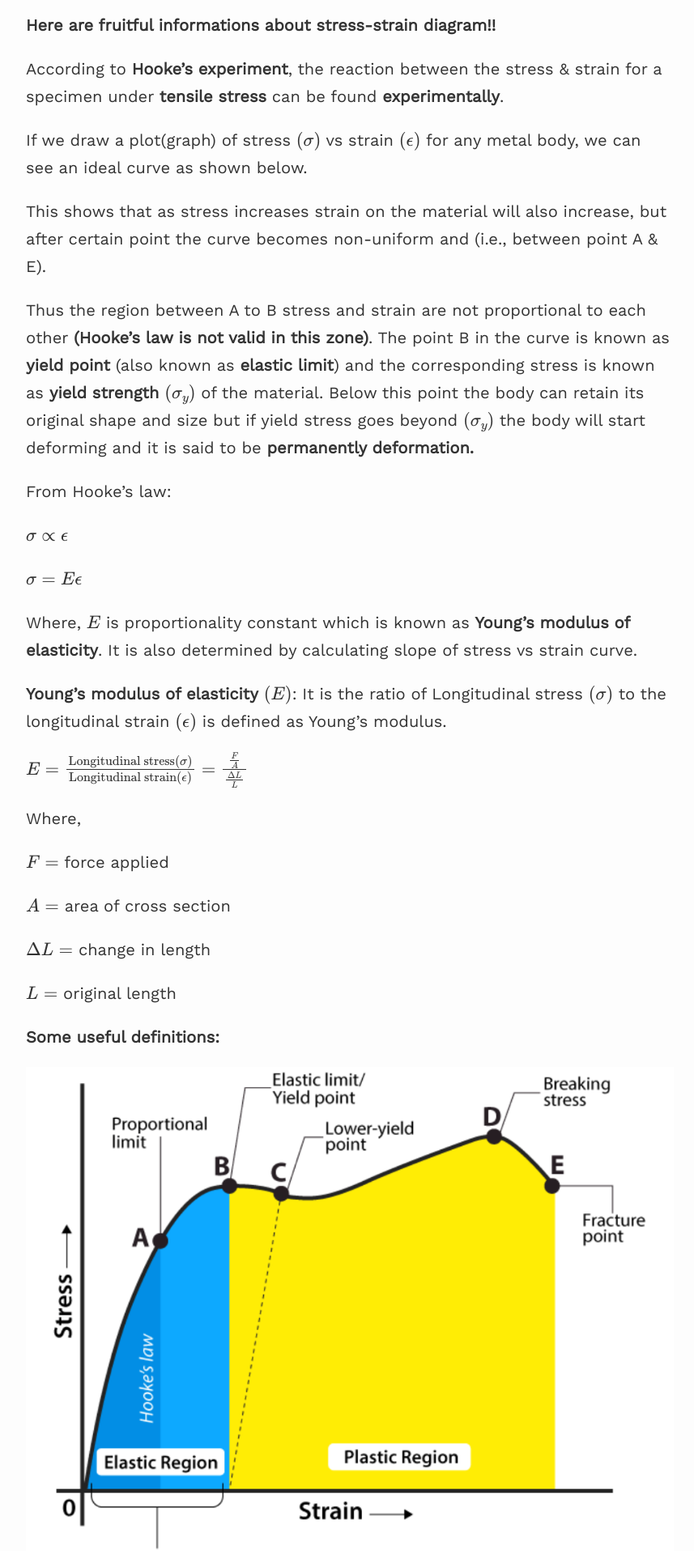
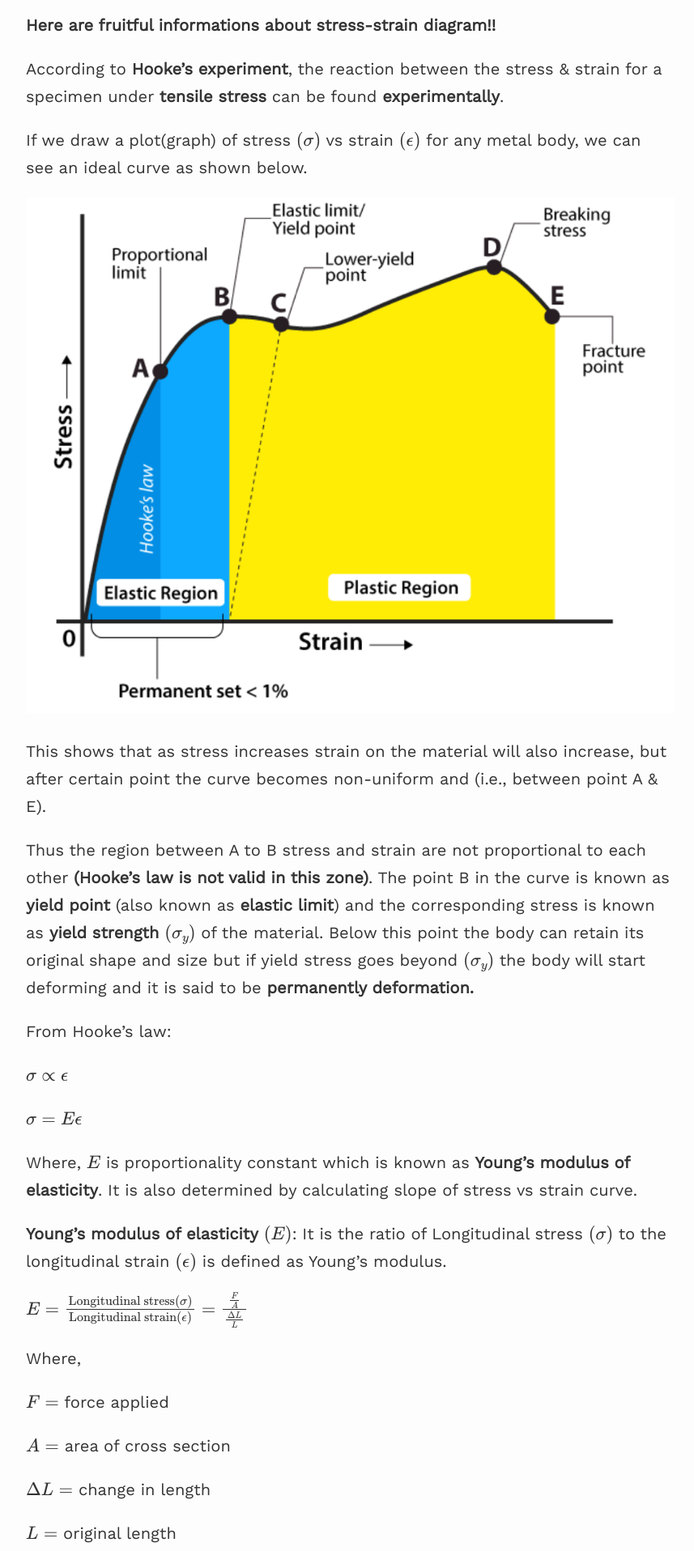
Before and after one commit to Samarjeetkumarsingh/website, a Jekyll site: the page built from _posts/2022-09-02-What-is-stress-strain-diagram.md, in a window 1280 px wide. Shown: the part 342-2258 px from the top of the page at 81% size, without its empty margins (208-1065 px from the left). Built offline with Jekyll 4.4.1, drawn with Linux system fonts in a browser that asks for light colours; nearby versions of some CDN libraries; formulas are drawn with MathJax 3.

Commit message:
Update 2022-09-02-What-is-stress-strain-diagram.md

```diff
--- a/_posts/2022-09-02-What-is-stress-strain-diagram.md
+++ b/_posts/2022-09-02-What-is-stress-strain-diagram.md
@@ -10,6 +10,8 @@ Dear learners,
 According to **Hooke’s experiment**, the reaction between the stress & strain for a specimen under **tensile stress** can be found **experimentally**.
 
 If we draw a plot(graph) of stress $(\sigma)$ vs strain $(\epsilon)$ for any metal body, we can see an ideal curve as shown below.
+
+![image](/assets/images/12.png)
 
 This shows that as stress increases strain on the material will also increase, but after certain point the curve becomes non-uniform and (i.e., between point A & E).
 
@@ -39,7 +41,6 @@ $L=$ original length
 
 **Some useful definitions:**
 
-![image](/assets/images/12.png)
 
 1. **Proportional limit:** in this region, stress is proportional to strain. i.e. Region in which the curve follows Hooke’s law.
 2. **Yield point**: The point on a stress-strain curve indicates the limit of elastic behaviour and the beginning of plastic behaviour.
```
